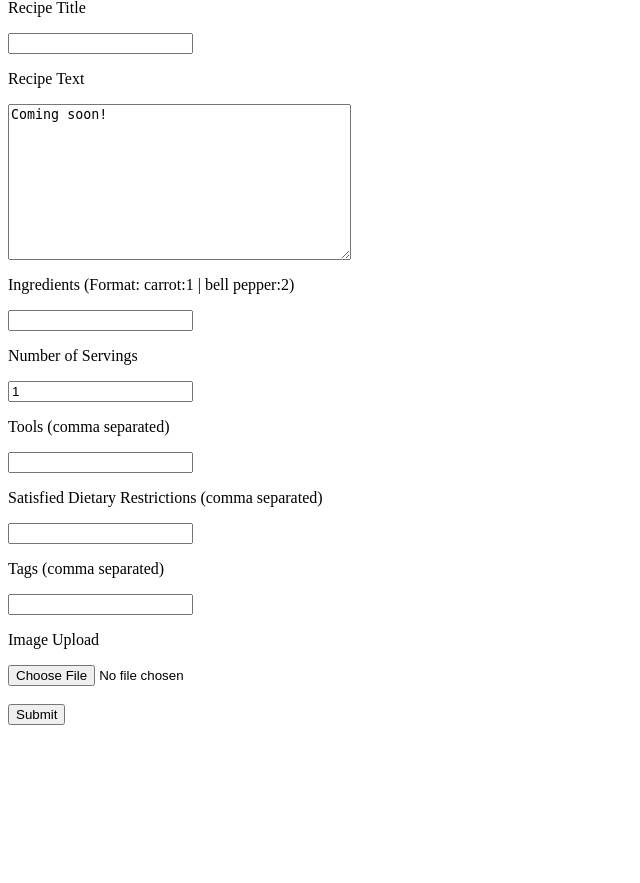
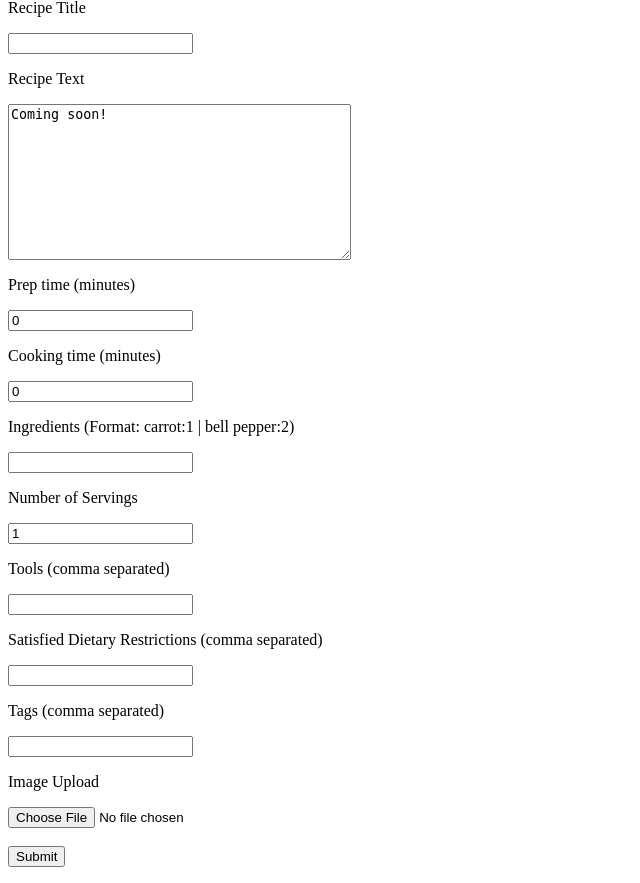
Before and after one commit to shiyingzheng/recipe_search, a Django app: page /app/recipes/new/ in a window 1280 px wide. Shown: the part 67-950 px from the top of the page, without its empty margins (0-640 px from the left). Before the commit the page ends 792 px from the top, so only its background shows below. Run offline with Django 3.2, Linux system fonts and the light colour scheme; the visitor is signed in with stand-in values (Sample User, id 1).

Commit message:
Added prep time and cooking time

```diff
--- a/cookin/app/forms/add_recipe_form.py
+++ b/cookin/app/forms/add_recipe_form.py
@@ -13,4 +13,6 @@ class AddRecipeForm(ModelForm):
         fields = ['recipe_title',
                   'recipe_text',
                   'recipe_image',
-                  'num_servings']
+                  'num_servings',
+                  'prep_time_minutes',
+                  'cooking_time_minutes']
--- a/cookin/app/models/recipe_model.py
+++ b/cookin/app/models/recipe_model.py
@@ -37,6 +37,10 @@ class Recipe(models.Model):
     num_servings = models.IntegerField(default=1,
                                        validators=[MinValueValidator(1)])
 
+    # total time will be a sum of the following two fields
+    prep_time_minutes = models.PositiveIntegerField(default=0)
+    cooking_time_minutes = models.PositiveIntegerField(default=0)
+
     recipe_tags = TaggableManager(through=TaggedRecipe,
                                   related_name="recipe_tags",
                                   blank=True)
--- a/cookin/app/templates/recipes/add_new_recipe_form.html
+++ b/cookin/app/templates/recipes/add_new_recipe_form.html
@@ -13,6 +13,12 @@
 
         <p>Recipe Text</p>
         {{ form.recipe_text }}<br>
+
+        <p>Prep time (minutes)</p>
+        {{ form.prep_time_minutes }}<br>
+
+        <p>Cooking time (minutes)</p>
+        {{ form.cooking_time_minutes }}<br>
 
         <p>Ingredients (Format: carrot:1 | bell pepper:2)</p>
         {{ form.recipe_ingredients }}<br>
--- a/cookin/app/templates/recipes/recipe_detail.html
+++ b/cookin/app/templates/recipes/recipe_detail.html
@@ -6,6 +6,8 @@
     {% endif %}
 
     <p>Number of servings: {{recipe.num_servings}}</p>
+    <p>Prep time: {{recipe.prep_time_minutes}} minutes</p>
+    <p>Cooking time: {{recipe.cooking_time_minutes}} minutes</p>
 
     <h3>Directions</h3>
     <p>{{recipe.recipe_text}}</p>
```
Also changed, not shown: cookin/app/migrations/0018_auto_20151130_0245.py (added).
